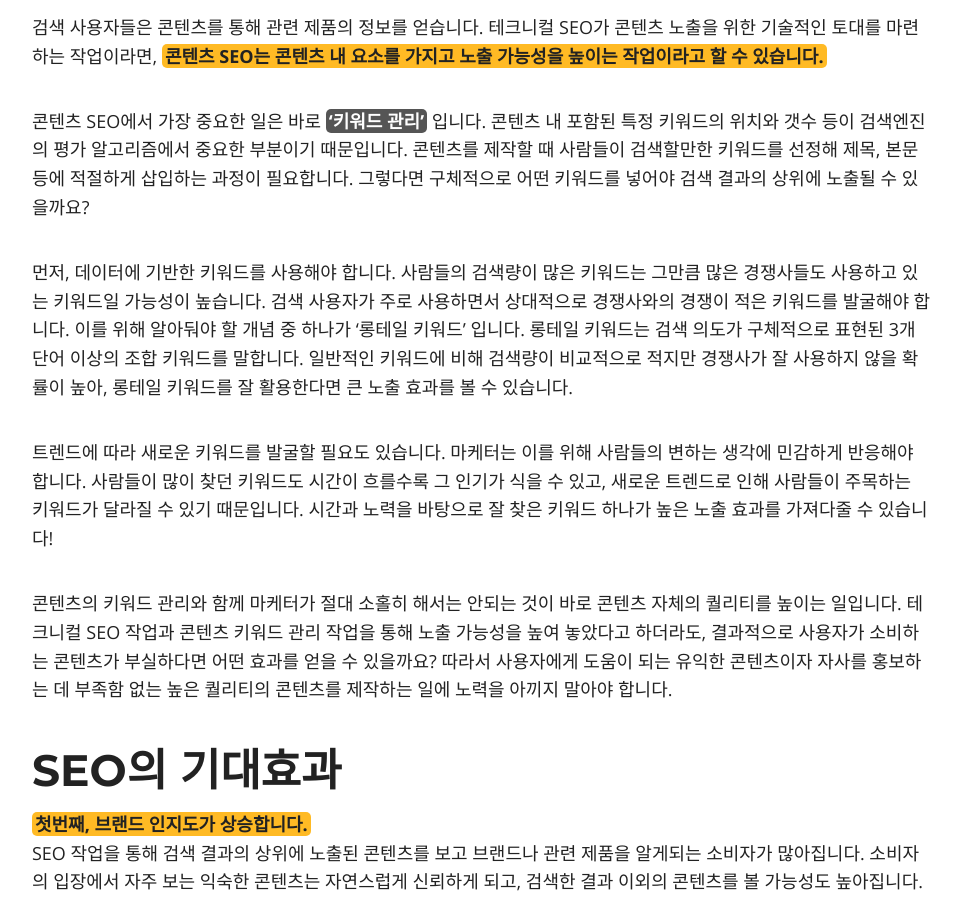
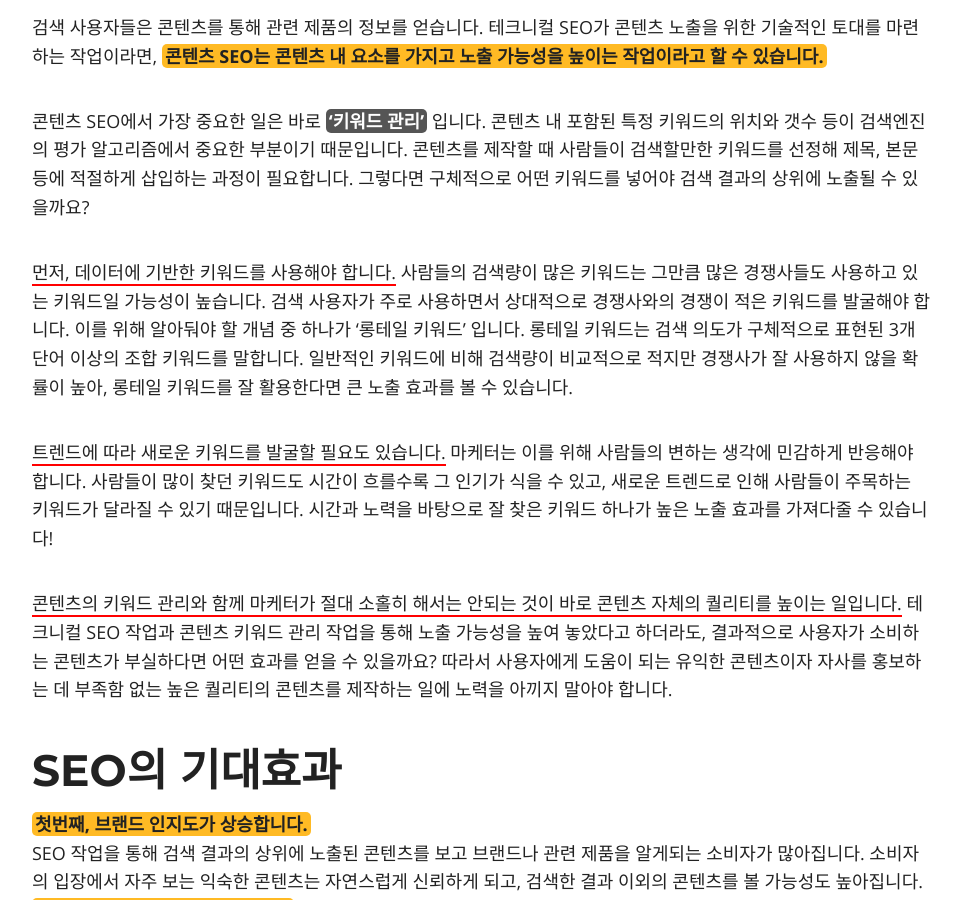
Before and after one commit to lsh58/lsh58.github.io, a Jekyll site: the page built from _posts/2020-02-21-검색엔진 최적화,SEO.md, in a window 1280 px wide and 900 px high, scrolled down 3150 px. Shown: the whole window, without its empty margins (158-1119 px from the left). Built offline with Jekyll 4.4.1, drawn with Linux system fonts in a browser that asks for light colours; nearby versions of some CDN libraries; comment, search, counter and statistics services are not loaded.

Commit message:
Update 2020-02-21-검색엔진 최적화,SEO.md

```diff
--- a/_posts/2020-02-21-검색엔진 최적화,SEO.md
+++ b/_posts/2020-02-21-검색엔진 최적화,SEO.md
@@ -54,20 +54,18 @@ SEO란 <span class="orange">자사의 홈페이지 혹은 콘텐츠를 검색
 
 콘텐츠 SEO에서 가장 중요한 일은 바로 <span class="gray">‘키워드 관리’</span> 입니다. 콘텐츠 내 포함된 특정 키워드의 위치와 갯수 등이 검색엔진의 평가 알고리즘에서 중요한 부분이기 때문입니다. 콘텐츠를 제작할 때 사람들이 검색할만한 키워드를 선정해 제목, 본문 등에 적절하게 삽입하는 과정이 필요합니다. 그렇다면 구체적으로 어떤 키워드를 넣어야 검색 결과의 상위에 노출될 수 있을까요?
 
-먼저, 데이터에 기반한 키워드를 사용해야 합니다. 사람들의 검색량이 많은 키워드는 그만큼 많은 경쟁사들도 사용하고 있는 키워드일 가능성이 높습니다. 검색 사용자가 주로 사용하면서 상대적으로 경쟁사와의 경쟁이 적은 키워드를 발굴해야 합니다. 이를 위해 알아둬야 할 개념 중 하나가 ‘롱테일 키워드’ 입니다. 롱테일 키워드는 검색 의도가 구체적으로 표현된 3개 단어 이상의 조합 키워드를 말합니다. 일반적인 키워드에 비해 검색량이 비교적으로 적지만 경쟁사가 잘 사용하지 않을 확률이 높아, 롱테일 키워드를 잘 활용한다면 큰 노출 효과를 볼 수 있습니다.
+<span class="redline">먼저, 데이터에 기반한 키워드를 사용해야 합니다.</span> 사람들의 검색량이 많은 키워드는 그만큼 많은 경쟁사들도 사용하고 있는 키워드일 가능성이 높습니다. 검색 사용자가 주로 사용하면서 상대적으로 경쟁사와의 경쟁이 적은 키워드를 발굴해야 합니다. 이를 위해 알아둬야 할 개념 중 하나가 ‘롱테일 키워드’ 입니다. 롱테일 키워드는 검색 의도가 구체적으로 표현된 3개 단어 이상의 조합 키워드를 말합니다. 일반적인 키워드에 비해 검색량이 비교적으로 적지만 경쟁사가 잘 사용하지 않을 확률이 높아, 롱테일 키워드를 잘 활용한다면 큰 노출 효과를 볼 수 있습니다.
 
-트렌드에 따라 새로운 키워드를 발굴할 필요도 있습니다. 마케터는 이를 위해 사람들의 변하는 생각에 민감하게 반응해야 합니다. 사람들이 많이 찾던 키워드도 시간이 흐를수록 그 인기가 식을 수 있고, 새로운 트렌드로 인해 사람들이 주목하는 키워드가 달라질 수 있기 때문입니다. 시간과 노력을 바탕으로 잘 찾은 키워드 하나가 높은 노출 효과를 가져다줄 수 있습니다!
+<span class="redline">트렌드에 따라 새로운 키워드를 발굴할 필요도 있습니다.</span> 마케터는 이를 위해 사람들의 변하는 생각에 민감하게 반응해야 합니다. 사람들이 많이 찾던 키워드도 시간이 흐를수록 그 인기가 식을 수 있고, 새로운 트렌드로 인해 사람들이 주목하는 키워드가 달라질 수 있기 때문입니다. 시간과 노력을 바탕으로 잘 찾은 키워드 하나가 높은 노출 효과를 가져다줄 수 있습니다!
 
-콘텐츠의 키워드 관리와 함께 마케터가 절대 소홀히 해서는 안되는 것이 바로 콘텐츠 자체의 퀄리티를 높이는 일입니다. 테크니컬 SEO 작업과 콘텐츠 키워드 관리 작업을 통해 노출 가능성을 높여 놓았다고 하더라도, 결과적으로 사용자가 소비하는 콘텐츠가 부실하다면 어떤 효과를 얻을 수 있을까요? 따라서 사용자에게 도움이 되는 유익한 콘텐츠이자 자사를 홍보하는 데 부족함 없는 높은 퀄리티의 콘텐츠를 제작하는 일에 노력을 아끼지 말아야 합니다.
+<span class="redline">콘텐츠의 키워드 관리와 함께 마케터가 절대 소홀히 해서는 안되는 것이 바로 콘텐츠 자체의 퀄리티를 높이는 일입니다.</span> 테크니컬 SEO 작업과 콘텐츠 키워드 관리 작업을 통해 노출 가능성을 높여 놓았다고 하더라도, 결과적으로 사용자가 소비하는 콘텐츠가 부실하다면 어떤 효과를 얻을 수 있을까요? 따라서 사용자에게 도움이 되는 유익한 콘텐츠이자 자사를 홍보하는 데 부족함 없는 높은 퀄리티의 콘텐츠를 제작하는 일에 노력을 아끼지 말아야 합니다.
 
 # SEO의 기대효과
 
 <span class="orange">첫번째, 브랜드 인지도가 상승합니다.</span>
 SEO 작업을 통해 검색 결과의 상위에 노출된 콘텐츠를 보고 브랜드나 관련 제품을 알게되는 소비자가 많아집니다. 소비자의 입장에서 자주 보는 익숙한 콘텐츠는 자연스럽게 신뢰하게 되고, 검색한 결과 이외의 콘텐츠를 볼 가능성도 높아집니다.
-
 <span class="orange">두번째, 구매 전환율이 상승합니다.</span>
 브랜드에 대한 인지도와 신뢰도가 쌓이면 관련한 제품을 구매할 가능성도 높아집니다. 현명한 소비자들은 가격과 품질 등 다양한 요소를 비교하면서 필요한 제품을 구입하지만 큰 차이가 없다면 익숙하고 잘 아는 브랜드의 제품을 구입할 가능성이 높습니다.
-
 <span class="orange">세번째, ROI(Return On Investment)가 감소합니다.</span>
 SEO는 광고와 다르게 비용을 지불하지 않는 작업입니다. 하지만 광고 바로 아래에 위치한 최적화 콘텐츠는 광고에 버금가는 효과를 볼 수 있습니다. 앞서 언급한 ‘구매 전환율’의 상승은 ROI의 감소와 관련이 있습니다. 지출되는 광고 비용 없이 구매 전환율이 늘어난다면 ROI가 감소하는 것은 당연한 결과일 것입니다.
 
```
